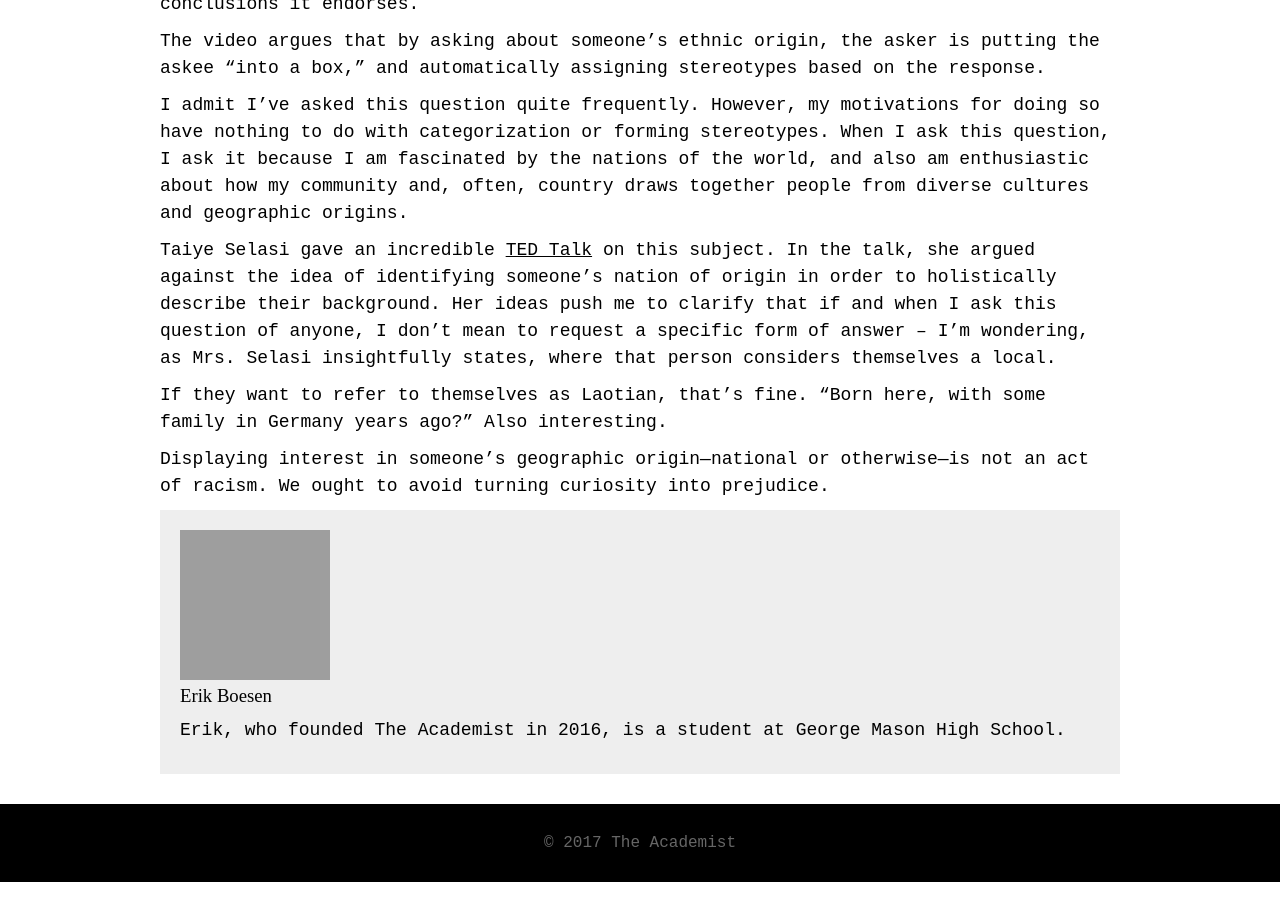
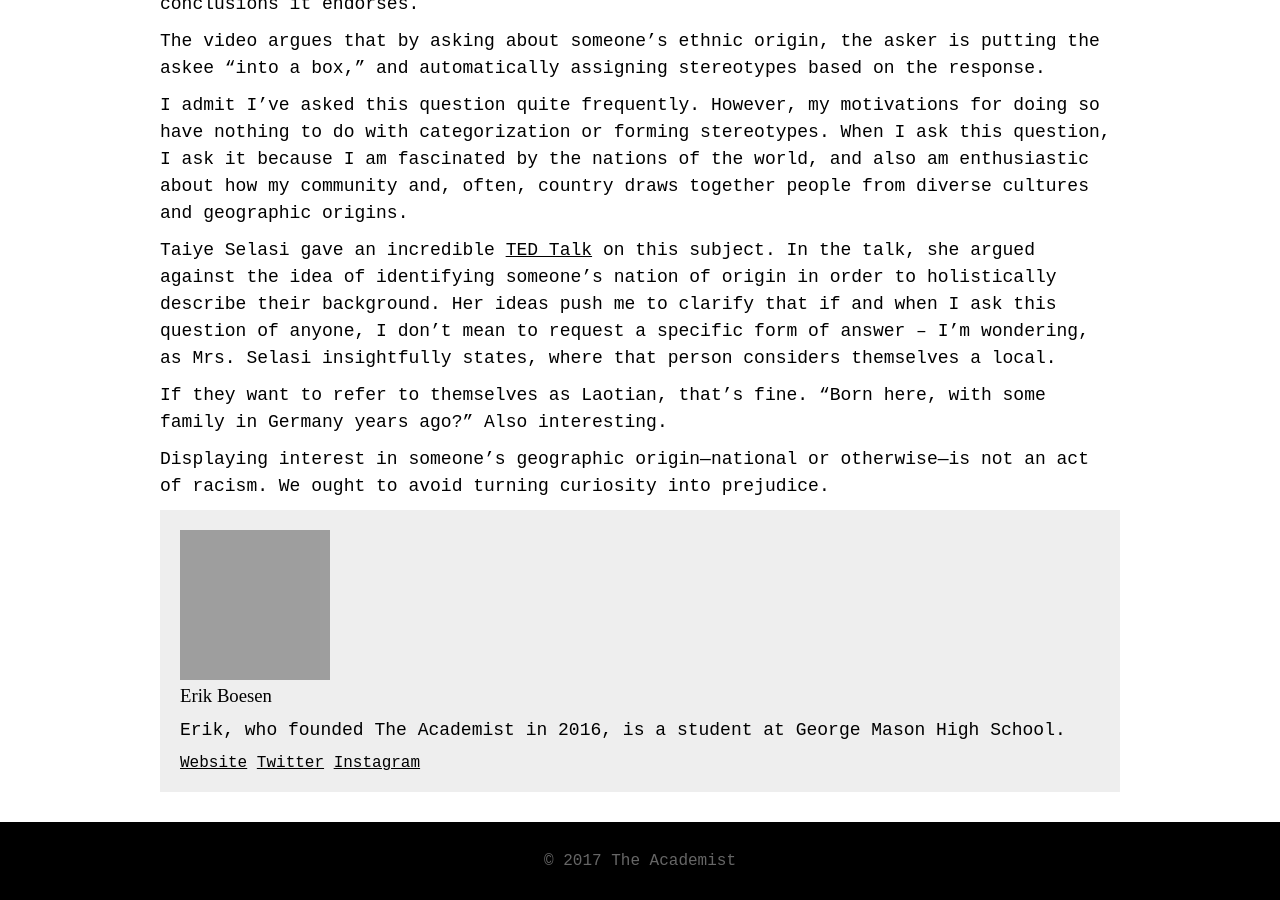
Before and after one commit to ErikBoesen/theacademist.github.io, a Jekyll site: the page built from _posts/2017-12-13-on-where-are-you-from.md, in a window 1280 px wide and 900 px high, scrolled down 1082 px. Built offline with Jekyll 4.4.1, drawn with Linux system fonts in a browser that asks for light colours; some web fonts are replaced; grey boxes are pictures that could not be loaded.

Commit message:
Support social media links in author cards

```diff
--- a/_data/authors/boesen-erik.yml
+++ b/_data/authors/boesen-erik.yml
@@ -1,3 +1,6 @@
 name: Erik Boesen
 bio: Erik, who founded The Academist in 2016, is a student at George Mason High School.
 img: https://avatars0.githubusercontent.com/u/5923662
+website: https://erikboesen.com
+twitter: ErikBoesen
+instagram: erikboesen
--- a/_layouts/post.html
+++ b/_layouts/post.html
@@ -22,6 +22,16 @@ layout: default
         <div>
             <h3>{{ author.name }}</h3>
             <p>{{ author.bio }}</p>
+            {% if author.website %}
+                <a href="{{ author.website}}">Website</a>
+            {% endif %}
+            {% if author.twitter %}
+                <a href="https://twitter.com/{{ author.twitter}}">Twitter</a>
+            {% endif %}
+            {% if author.instagram %}
+                <a href="https://instagram.com/{{ author.instagram}}">Instagram</a>
+            {% endif %}
+
         </div>
     </div>
 
```
